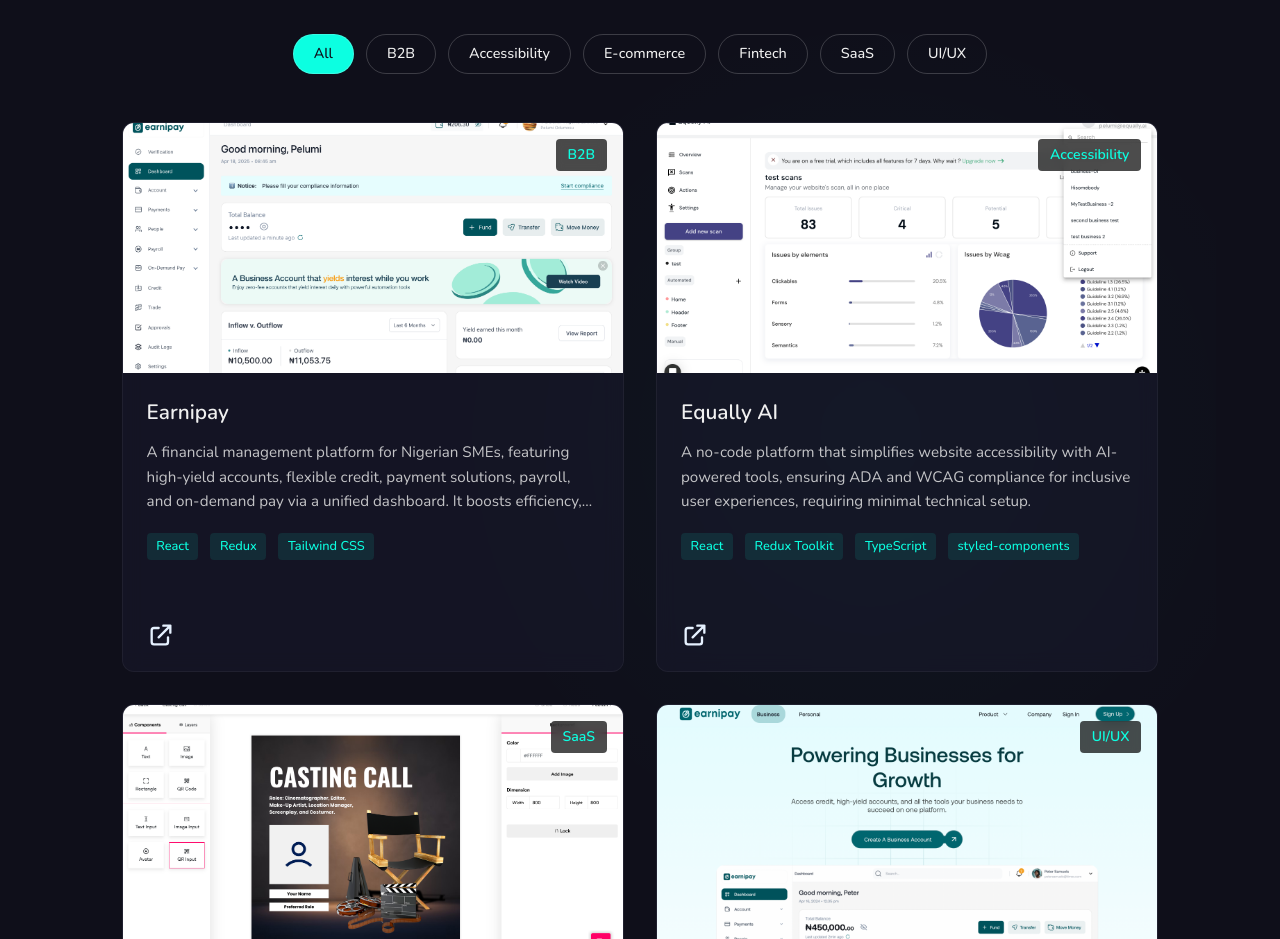
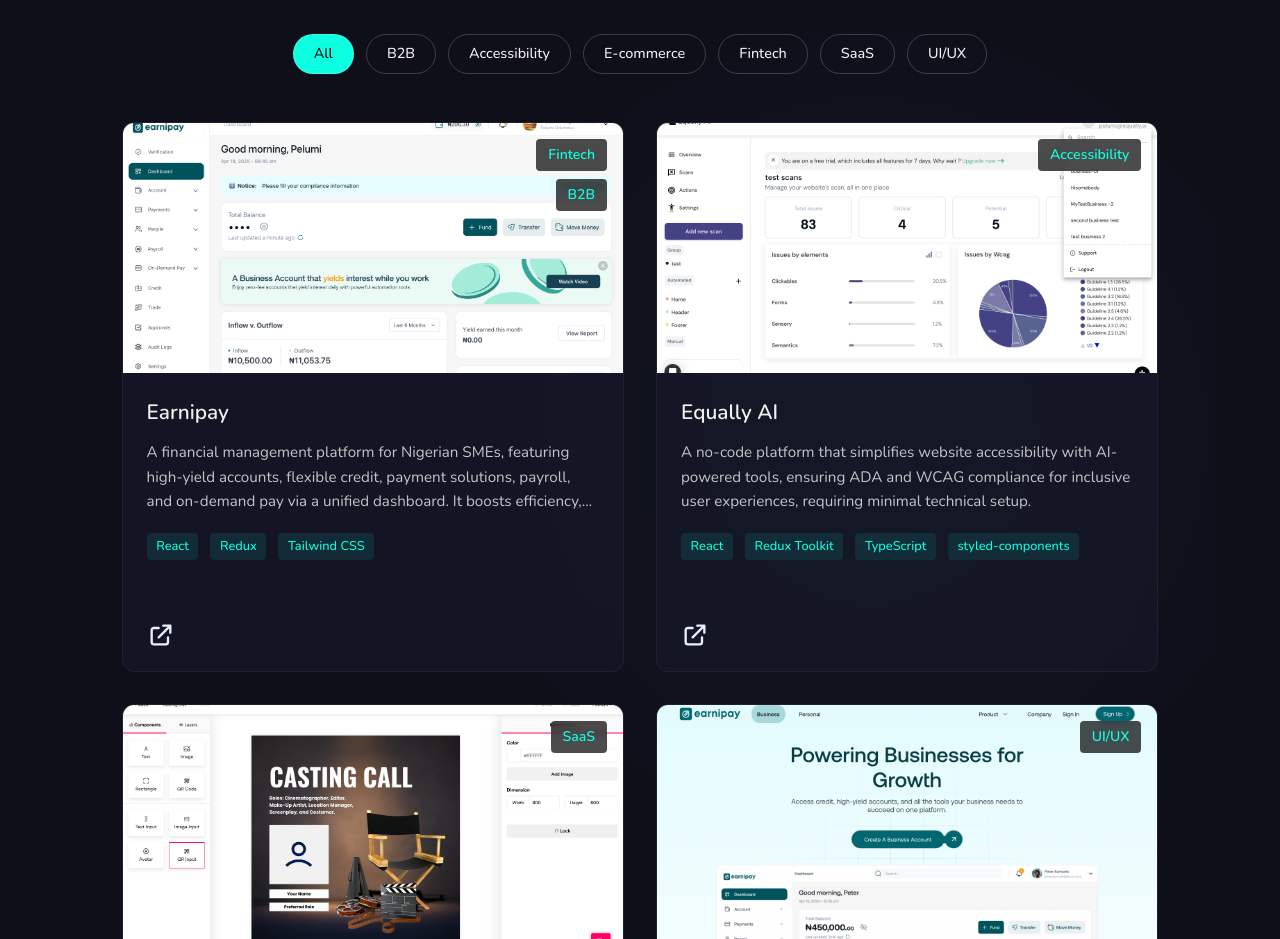
Before and after one commit to SirPm/pelumis-portfolio-website, a Next.js app: page / in a window 1280 px wide. Shown: the part 1020-1959 px from the top of the page. Built offline with nearby package versions, Linux system fonts and the light colour scheme.

Commit message:
- Modified projects section to use categories instead of category

```diff
--- a/src/features/home-page/projects/Projects.tsx
+++ b/src/features/home-page/projects/Projects.tsx
@@ -21,8 +21,8 @@
 		) as ProjectCategory;
 		setActiveFilter(filterValue);
 		if (filterValue !== ProjectCategory.ALL) {
-			const filteredProjects = PROJECTS.filter(
-				(project) => project.category === filterValue
+			const filteredProjects = PROJECTS.filter((project) =>
+				project.categories.includes(filterValue)
 			);
 			setProjects(filteredProjects);
 		} else {
@@ -78,7 +78,7 @@
 								({
 									id,
 									name,
-									category,
+									categories,
 									image,
 									description,
 									techStack,
@@ -95,13 +95,24 @@
 												alt={`${name}'s screenshot`}
 												className="w-full h-full object-cover object-center transition-transform duration-500 ease-in-out transform hover:scale-[1.05] cursor-pointer"
 											/>
-											<div className="absolute top-4 right-4 bg-[#000000b3] text-teal py-1.5 px-3 rounded-sm text-sm font-semibold backdrop-blur-[5px]">
+											{categories
+												.slice(0, 2)
+												.map((category, index) => (
+													<div
+														key={index}
+														className={`absolute ${
+															index === 0
+																? "top-4"
+																: "top-14"
+														} right-4 bg-[#000000b3] text-teal py-1.5 px-3 rounded-sm text-sm font-semibold backdrop-blur-[5px]`}
+													>
 														{
 															ProjectCategoryTextMap[
 																category
 															]
 														}
 													</div>
+												))}
 										</div>
 										<div className="p-6 flex flex-col h-[300px]">
 											<h3 className="text-[1.3rem] font-semibold mb-3 text-silver">
--- a/src/features/home-page/projects/consts.ts
+++ b/src/features/home-page/projects/consts.ts
@@ -68,12 +68,8 @@
 		description:
 			"A financial management platform for Nigerian SMEs, featuring high-yield accounts, flexible credit, payment solutions, payroll, and on-demand pay via a unified dashboard. It boosts efficiency, cash flow, and growth.",
 		image: "/assets/pngs/b2b-earnipay.png",
-		category: ProjectCategory.B2B,
+		categories: [ProjectCategory.FINTECH, ProjectCategory.B2B],
 		techStack: ["React", "Redux", "Tailwind CSS"],
-		metrics: [
-			/* { value: "24%", label: "Increase in Client Efficiency" },
-			{ value: "3x", label: "ROI for Businesses" }, */
-		],
 		link: ProjectLink.EARNIPAY_B2B,
 		isFeatured: true,
 	},
@@ -83,22 +79,12 @@
 		description:
 			"A no-code platform that simplifies website accessibility with AI-powered tools, ensuring ADA and WCAG compliance for inclusive user experiences, requiring minimal technical setup.",
 		image: "/assets/pngs/equally-ai.png",
-		category: ProjectCategory.ACCESSIBILITY,
+		categories: [ProjectCategory.ACCESSIBILITY],
 		techStack: [
 			"React",
 			"Redux Toolkit",
 			"TypeScript",
 			"styled-components",
-		],
-		metrics: [
-			/* {
-				value: "100%",
-				label: "WCAG Compliance",
-			},
-			{
-				value: "89%",
-				label: "User Satisfaction",
-			}, */
 		],
 		link: ProjectLink.EQUALLY_AI,
 		isFeatured: true,
@@ -109,18 +95,8 @@
 		description:
 			"A platform for brand engagement, offering tools to create personalized image campaigns, automate email marketing, and streamline audience interactions, driving conversions and growth.",
 		image: "/assets/pngs/inbranded-design-builder.png",
-		category: ProjectCategory.SAAS,
+		categories: [ProjectCategory.SAAS],
 		techStack: ["React", "TypeScript", "Redux", "SCSS", "MUI"],
-		metrics: [
-			/* {
-				value: "100%",
-				label: "WCAG Compliance",
-			},
-			{
-				value: "89%",
-				label: "User Satisfaction",
-			}, */
-		],
 		link: ProjectLink.INBRANDED,
 		isFeatured: true,
 	},
@@ -130,9 +106,8 @@
 		description:
 			"A responsive promo website for Earnipay, a fintech platform that allows employees to access their earned wages on demand, enhancing financial flexibility and wellness. And also for businesses to grow and scale.",
 		image: "/assets/pngs/earnipay-website.png",
-		category: ProjectCategory.UI_UX,
+		categories: [ProjectCategory.UI_UX],
 		techStack: ["React", "Tailwind CSS"],
-		metrics: [],
 		link: ProjectLink.EARNIPAY_WEBSITE,
 	},
 	{
@@ -141,9 +116,8 @@
 		description:
 			"A movie list platform with a user-friendly interface and detailed movie information for movie enthusiasts.",
 		image: "/assets/pngs/pelzmovies.png",
-		category: ProjectCategory.UI_UX,
+		categories: [ProjectCategory.UI_UX],
 		techStack: ["React", "Redux", "SCSS"],
-		metrics: [],
 		link: ProjectLink.PELZ_MOVIES,
 		githubLink: GitHubLink.PELZ_MOVIES,
 	},
@@ -152,9 +126,8 @@
 		name: "Altmall",
 		description: `An e-commerce platform offering a wide range of products with flexible "Buy Now, Pay Later" options at 0% interest, enabling affordable shopping and personalized sourcing for customers.`,
 		image: "/assets/pngs/altmall.png",
-		category: ProjectCategory.ECOMMERCE,
+		categories: [ProjectCategory.ECOMMERCE],
 		techStack: ["React", "Redux Toolkit", "styled-components", "MUI"],
-		metrics: [],
 		link: ProjectLink.ALT_MALL,
 	},
 ];
--- a/src/features/home-page/projects/types.ts
+++ b/src/features/home-page/projects/types.ts
@@ -17,14 +17,10 @@
 export interface IProject {
 	id: string;
 	name: string;
-	category: ProjectCategory;
+	categories: ProjectCategory[];
 	image: string;
 	description: string;
 	techStack: string[];
-	metrics: {
-		value: string;
-		label: string;
-	}[];
 	link: string;
 	isFeatured?: boolean;
 	githubLink?: string;
```
Lines whose indentation alone changed are shown as unchanged.
